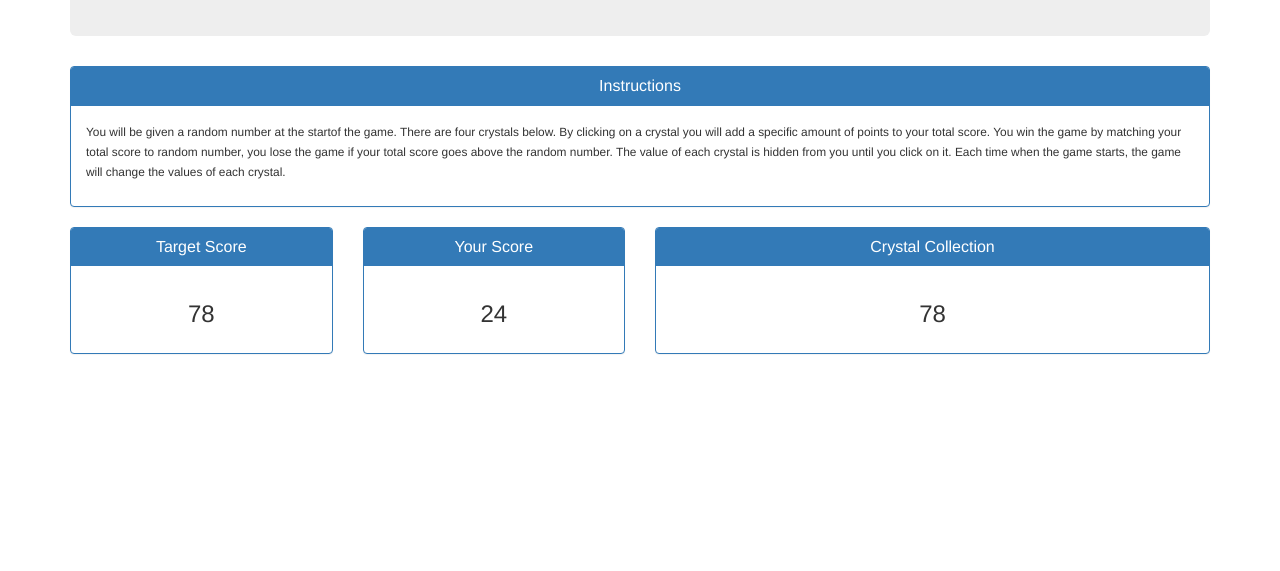
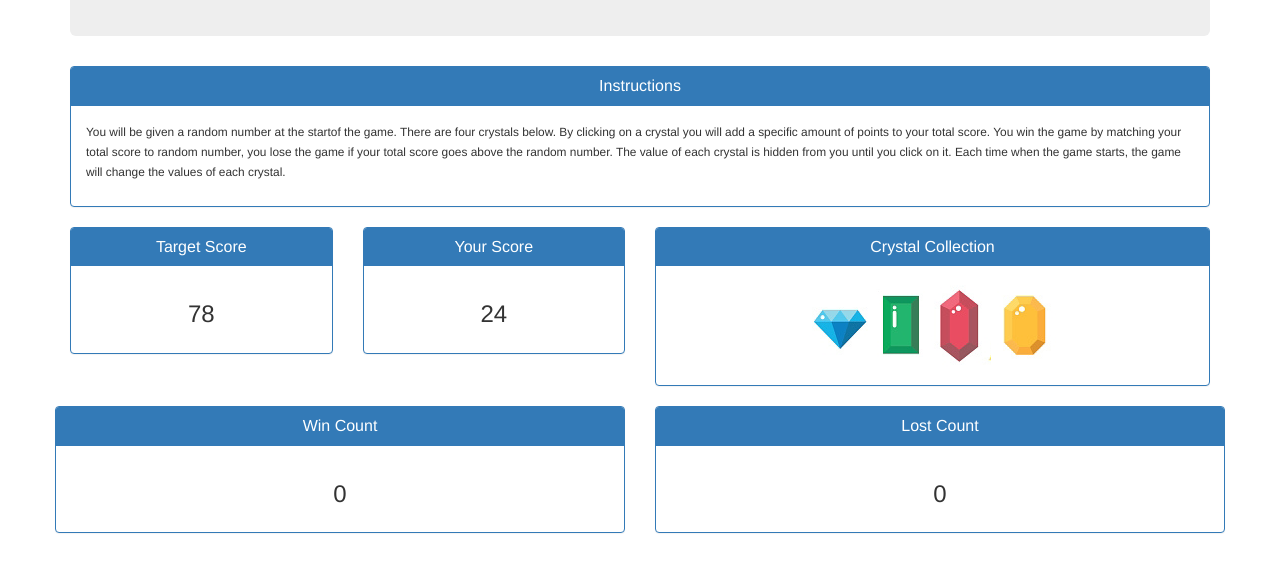
Before and after one commit to krn22rjs/4-week-crystal, a plain HTML site: page layout.html in a window 1280 px wide. Shown: the part 159-730 px from the top of the page. Drawn offline with nearby package versions, Linux system fonts and the light colour scheme.

Commit message:
completed html layout

```diff
--- a/layout.html
+++ b/layout.html
@@ -33,7 +33,7 @@
 
 
 
-
+        <!-- scores and cystals -->
         <div class="row">
             <div class="col-lg-3">
                 <!-- target score -->
@@ -69,14 +69,44 @@
                     <div class="panel-heading">
                         <h3 class="panel-title text-center">Crystal Collection</h3>
                     </div>
-                    <div class="panel-body">
-                        <h3 class="text-center">78</h3>
+                    <div class="panel-body text-center">
+                        <img src="images/blue.png" alt="">
+                        <img src="images/green.png" alt="">
+                        <img src="images/red.png" alt="">
+                        <img src="images/yellow.png" alt="">
                     </div>
                 </div>
             </div>
 
 
+          <!-- counter row -->
+          <div class="row">
 
+
+              <div class="col-lg-6">
+                 <div class="panel panel-primary">
+                    <div class="panel-heading">
+                        <h3 class="panel-title text-center">Win Count</h3>
+                    </div>
+                    <div class="panel-body">
+                        <h3 class="text-center">0</h3>
+                    </div>
+                </div>
+
+              </div>
+
+
+              <div class="col-lg-6">
+                 <div class="panel panel-primary">
+                    <div class="panel-heading">
+                        <h3 class="panel-title text-center">Lost Count </h3>
+                    </div>
+                    <div class="panel-body">
+                        <h3 class="text-center">0</h3>
+                    </div>
+                </div>
+              </div>
+          </div>
 
 
 
```
